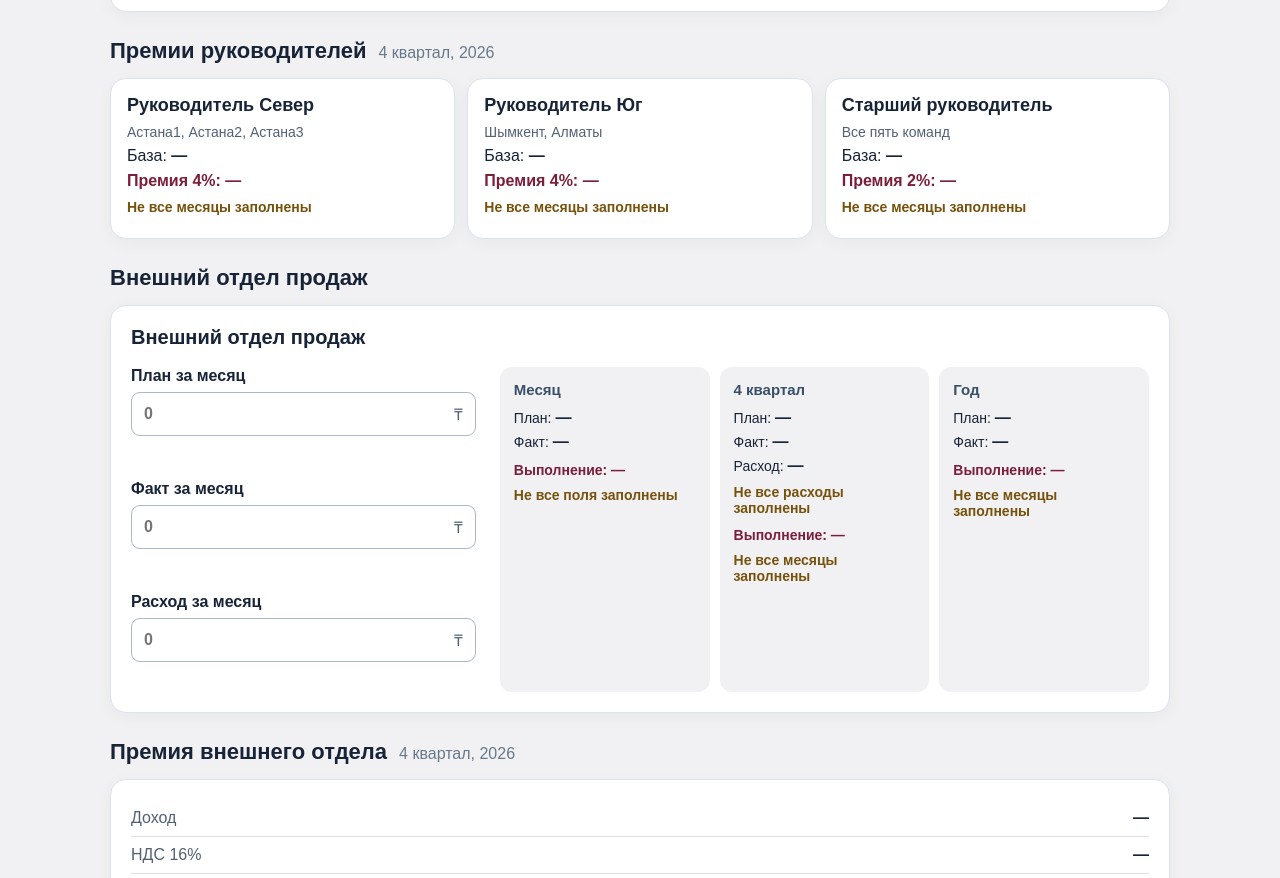
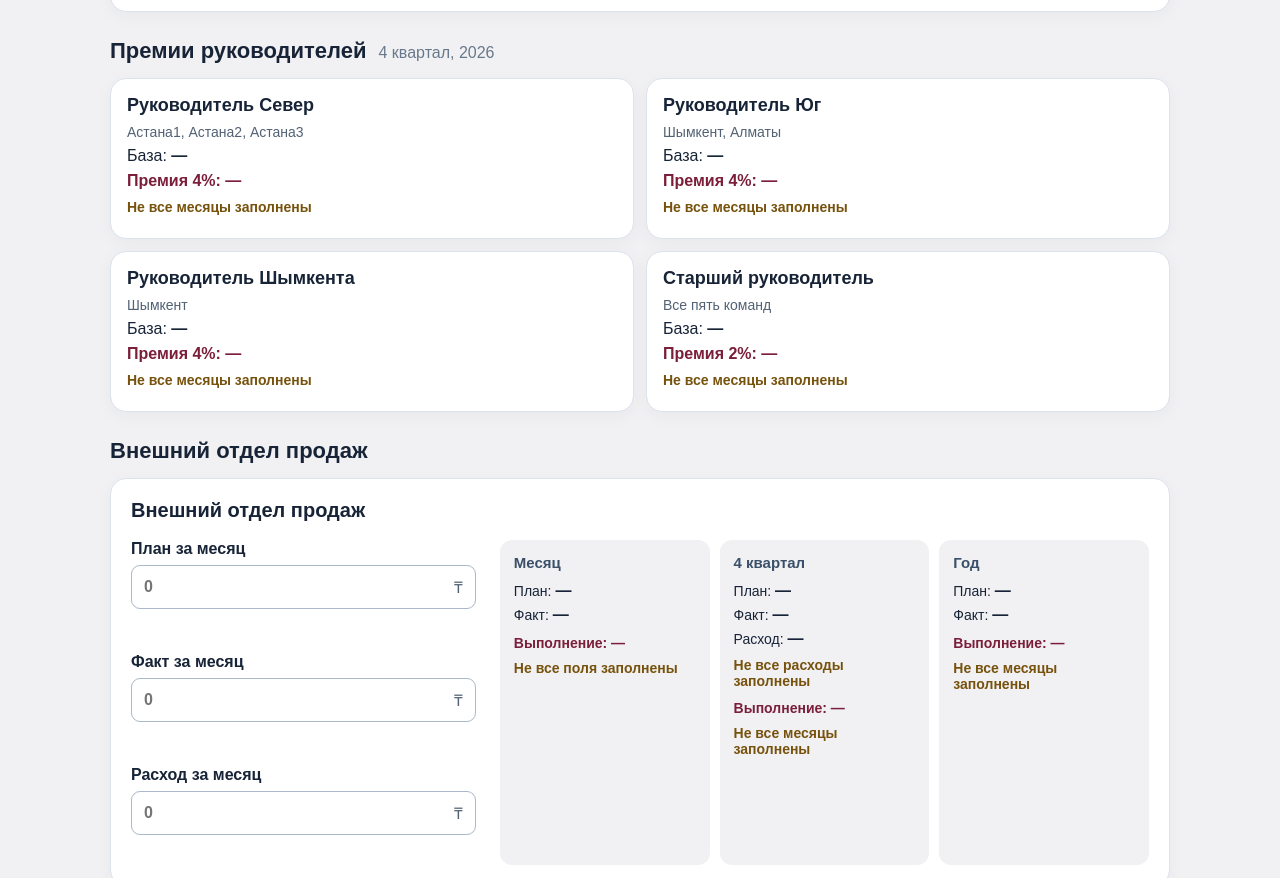
Before and after one commit to Kamiya87/Raschety, a plain HTML site: page index.html in a window 1280 px wide. Shown: the part 1540-2418 px from the top of the page. Drawn offline with Linux system fonts and the light colour scheme.

Commit message:
Добавлена премия руководителя Шымкента

```diff
--- a/index.html
+++ b/index.html
@@ -65,6 +65,14 @@
           <p class="incomplete leader-incomplete" hidden>Не все месяцы заполнены</p>
           <p class="anomaly premium-anomaly" role="alert" hidden></p>
         </article>
+        <article class="leader-card" data-leader="shymkent">
+          <h3>Руководитель Шымкента</h3>
+          <p class="leader-teams">Шымкент</p>
+          <p>База: <strong data-value="base">—</strong></p>
+          <p class="leader-premium">Премия 4%: <strong data-value="premium">—</strong></p>
+          <p class="incomplete leader-incomplete" hidden>Не все месяцы заполнены</p>
+          <p class="anomaly premium-anomaly" role="alert" hidden></p>
+        </article>
         <article class="leader-card" data-leader="senior">
           <h3>Старший руководитель</h3>
           <p class="leader-teams">Все пять команд</p>
--- a/script.js
+++ b/script.js
@@ -12,6 +12,7 @@ const UNITS = [
 const LEADERS = [
   { id: "north", units: ["astana1", "astana2", "astana3"], rate: 4 },
   { id: "south", units: ["shymkent", "almaty"], rate: 4 },
+  { id: "shymkent", units: ["shymkent"], rate: 4 },
   { id: "senior", units: ["astana1", "astana2", "astana3", "shymkent", "almaty"], rate: 2 }
 ];
 const UNIT_IDS = new Set(UNITS.map((unit) => unit.id));
--- a/styles.css
+++ b/styles.css
@@ -60,7 +60,7 @@ h2 { margin: 0; font-size: 22px; }
 .anomaly { margin: 16px 0 0; padding: 12px 14px; border: 2px solid #d76b16; border-radius: 10px; background: #fff3e8; color: #713409; font-weight: 700; line-height: 1.4; }
 .anomaly[hidden] { display: none; }
 
-.leader-cards { display: grid; grid-template-columns: repeat(3, minmax(0, 1fr)); gap: 12px; }
+.leader-cards { display: grid; grid-template-columns: repeat(2, minmax(0, 1fr)); gap: 12px; }
 .leader-card { min-width: 0; padding: 16px; border: 1px solid #dbe3ed; border-radius: 16px; background: #fff; box-shadow: 0 4px 18px #1723360a; }
 .leader-card h3 { margin: 0 0 8px; font-size: 18px; }
 .leader-card p { margin: 7px 0; overflow-wrap: anywhere; }
```
Also changed, not shown: 1 other file.
